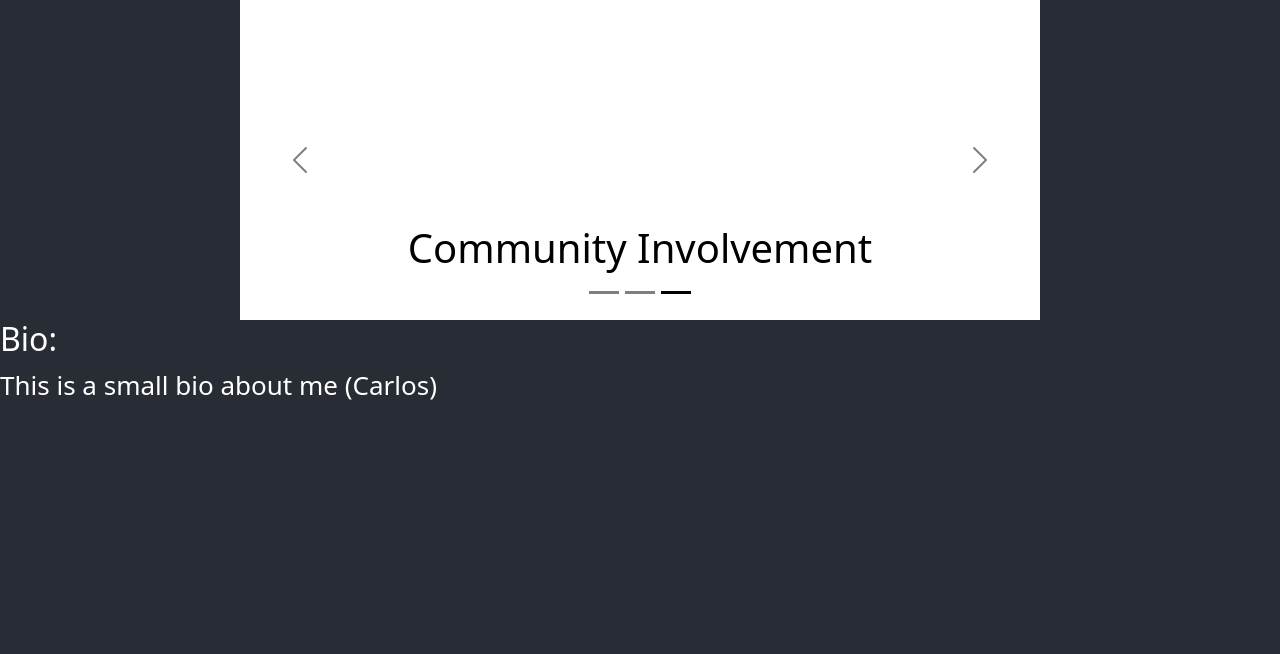
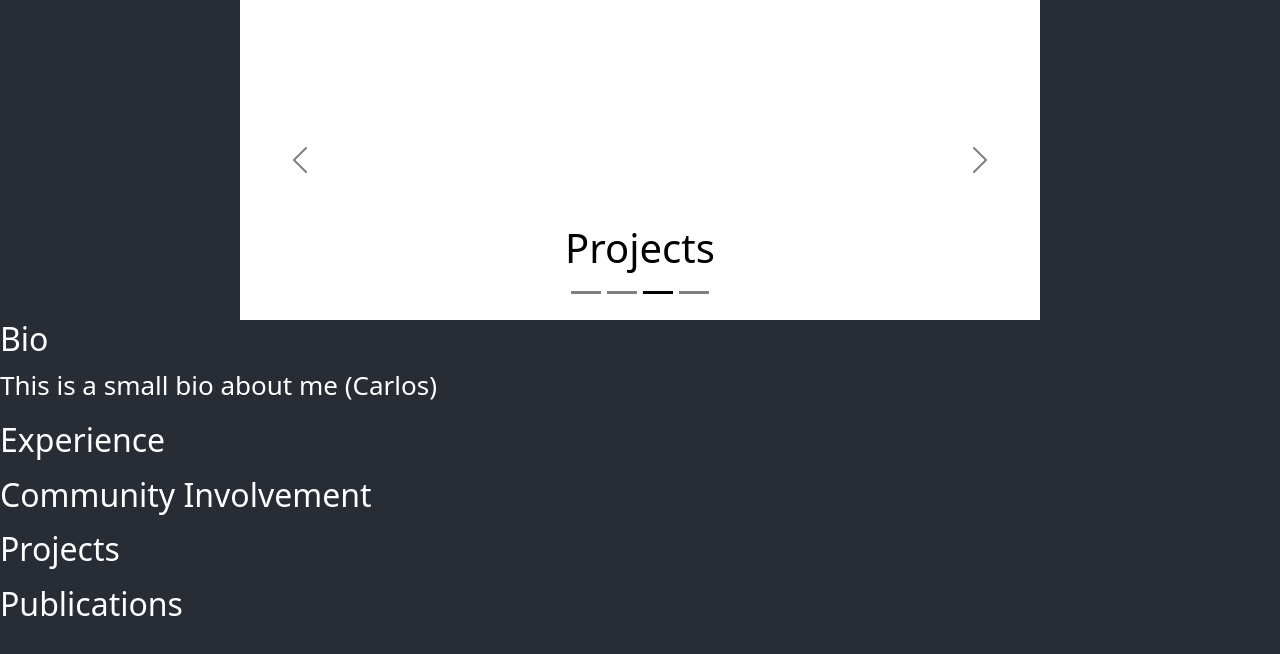
Before and after one commit to Carlossr404/404carlosnotfound, a React (Create React App) app in the folder carlossr404/: page / in a window 1280 px wide. Both pictures are taken after a click on the button 676 px from the left and 292 px from the top of the page. Shown: the top 654 px of the page. Built offline with nearby package versions, Linux system fonts and the light colour scheme.

Commit message:
added some sections. Will plan out design before continuing development

```diff
--- a/carlossr404/src/App.js
+++ b/carlossr404/src/App.js
@@ -11,8 +11,20 @@ function App() {
         <Banner/>
       </h1>
       <p>
-        <h2>Bio:</h2>
+        <h2>Bio</h2>
         <div>This is a small bio about me (Carlos)</div>
+      </p>
+      <p>
+        <h2>Experience</h2>
+      </p>
+      <p>
+        <h2>Community Involvement</h2>
+      </p>
+      <p>
+        <h2>Projects</h2>
+      </p>
+      <p>
+        <h2>Publications</h2>
       </p>
     </div>
   );
--- a/carlossr404/src/Functions.js
+++ b/carlossr404/src/Functions.js
@@ -19,7 +19,7 @@ export function Banner(){
                 src='blank.jpg'
                 alt='Second Slide'/>
                 <Carousel.Caption>
-                    <h1>Publications</h1>
+                    <h1>Community Involvement</h1>
                 </Carousel.Caption>
             </Carousel.Item>
             <Carousel.Item>
@@ -28,7 +28,16 @@ export function Banner(){
                 src='blank.jpg'
                 alt='Third Slide'/>
                 <Carousel.Caption>
-                    <h1>Community Involvement</h1>
+                    <h1>Projects</h1>
+                </Carousel.Caption>
+            </Carousel.Item>
+            <Carousel.Item>
+                <img
+                className='Carousel-image'
+                src='blank.jpg'
+                alt='Third Slide'/>
+                <Carousel.Caption>
+                    <h1>Publications</h1>
                 </Carousel.Caption>
             </Carousel.Item>
         </Carousel>
```
